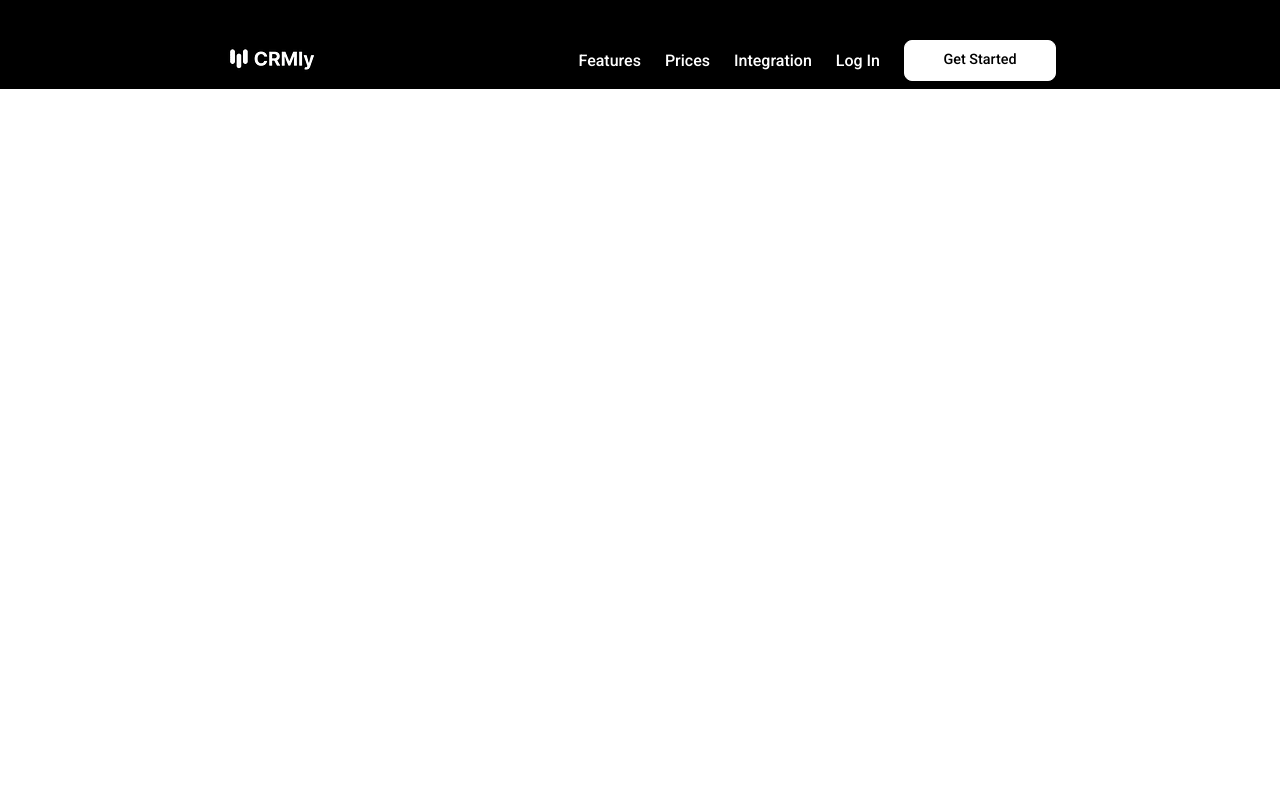
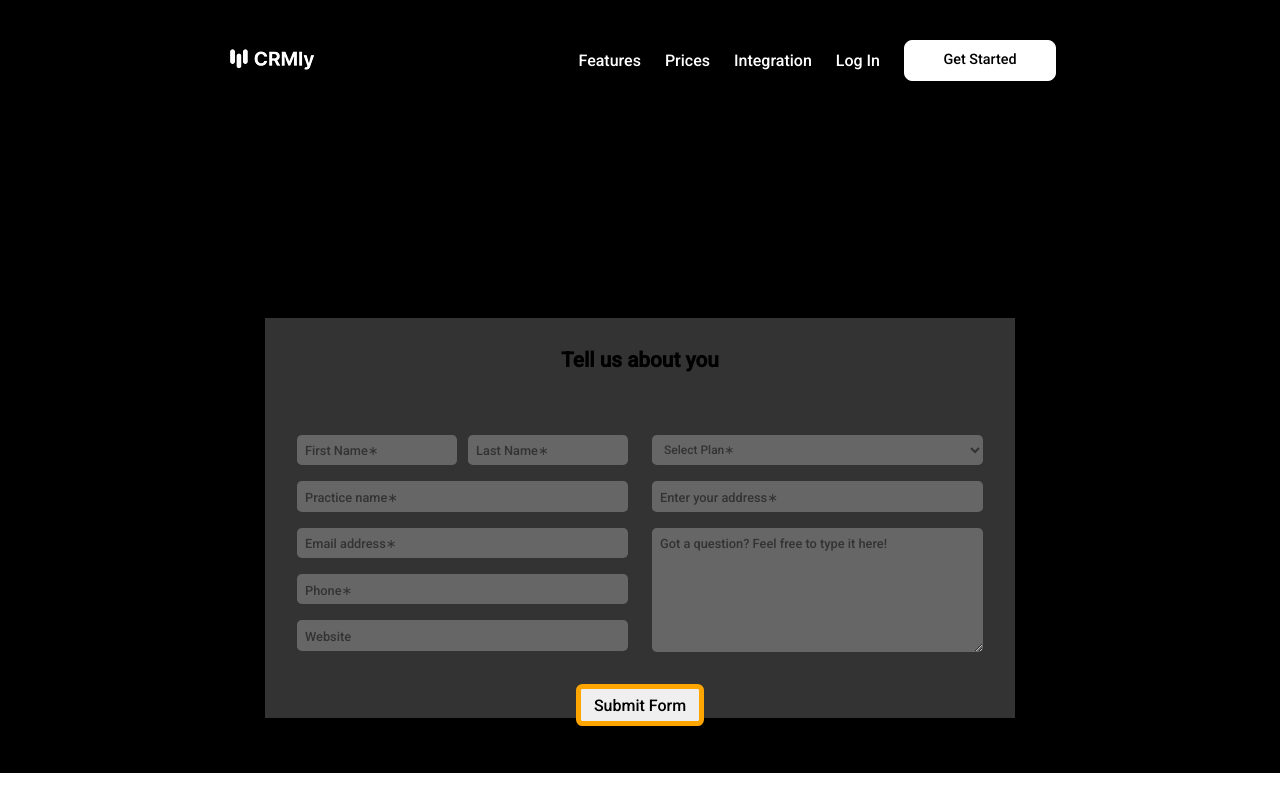
Before and after one commit to longhairshortcode/crmly, a React (Vite) app: page /signup2 in a window 1280 px wide. Built offline with nearby package versions, Linux system fonts and the light colour scheme.

Commit message:
just need to move submit button

```diff
--- a/src/App.jsx
+++ b/src/App.jsx
@@ -4,6 +4,7 @@ import { Routes, Route } from "react-router-dom"
 import Navbar from "./layout/Navbar"
 import Prices from "./pages/Prices"
 import Signup from "./pages/Signup"
+import SignupForm2 from "./pages/SignupForm2"
 
 
 function App() {
@@ -15,6 +16,7 @@ function App() {
       <Routes>
         <Route path={"/prices"} element={<Prices/>}></Route>
         <Route path={"/signup"} element={<Signup/>}></Route>
+        <Route path={"/signup2"} element={<SignupForm2/>}></Route>
       </Routes>
 
     </>
--- a/src/Components/Signup/SignupForm.jsx
+++ b/src/Components/Signup/SignupForm.jsx
@@ -1,11 +1,30 @@
 import style from "./SignupForm.module.css"
-
+import { useState } from "react"
+import { useEffect } from "react"
 
 function SignupForm() {
 
   function handleSubmit(e){
     e.preventDefault()
   }
+
+  const [firstName, setFirstName] = useState("")
+  const [lastName, setLastName] = useState("")
+  const [practiceName, setPracticeName] = useState("")
+  const [emailAddress, setEmailAddress] = useState("")
+  const [tel, setTel] = useState("")
+  const [url, setUrl] = useState("")
+  const [plan, setPlan] = useState("")
+  const [homeAddr, setHomeAddr] = useState("")
+  const [comments, setComments] = useState("")
+
+
+   useEffect(()=>{
+   console.log(emailAddress)
+   console.log(firstName)
+  }, [emailAddress, firstName])
+
+
 
   return (
     <div className={style.container}>
@@ -16,24 +35,24 @@ function SignupForm() {
         <div className={style.containerBelowH2}>
           <div className={`${style['form1']} ${style['formsBoth']}`}>
 
-            <input type="text" name="firstName" value="" required className={style.firstName} placeholder='First name&lowast;'/>
-            <input type="text" name="lastName" value="" required className={style.lastName} placeholder='Last name&lowast;'/>
+            <input type="text" name="firstName" value={firstName} onChange={(e) => setFirstName(e.target.value)} required className={style.firstName} placeholder='First name&lowast;'/>
+            <input type="text" name="lastName" value={lastName} onChange={(e) => setLastName(e.target.value)} required className={style.lastName} placeholder='Last name&lowast;'/>
 
-            <input type="text" name="practiceName" value="" required className={style.practiceName} placeholder='Practice name&lowast;'/>
-            <input type="email" name="emailAddress" value="" required className={style.emailAddress} placeholder='Email address&lowast;'/>
-            <input type="tel" name="tel" value="" required className={style.phone}placeholder='Phone&lowast;'/>
-            <input type="url" name="url" value="" required className={style.website}placeholder='Website'/>
+            <input type="text" name="practiceName" value={practiceName} onChange={(e) => setPracticeName(e.target.value)} required className={style.practiceName} placeholder='Practice name&lowast;'/>
+            <input type="email" name="emailAddress" value={emailAddress} onChange={(e) => setEmailAddress(e.target.value)} required className={style.emailAddress} placeholder='Email address&lowast;'/>
+            <input type="tel" name="tel" value={tel} onChange={(e) => setTel(e.target.value)} required className={style.phone}placeholder='Phone&lowast;'/>
+            <input type="url" name="url" value={url} onChange={(e) => setUrl(e.target.value)} required className={style.website}placeholder='Website'/>
           </div>
 
           <div className={`${style['form2']} ${style['formsBoth']}`}>
-            <select value="" className={style.selectPlan}>
+            <select value={plan} onChange={(e) => setPlan(e.target.value)} className={style.selectPlan}>
               <option className={style.selectPlanShow}>Select Plan&lowast;</option>
               <option>Plan 1</option>
               <option>Plan 2</option>
               <option>Plan 3</option>
             </select>
-            <input type="text" name="homeAddr" value="" required className={style.addr} placeholder="Enter your address&lowast;"/>
-            <textarea name="comments" value="" required className={style.commentsSection} placeholder="Got a question? Feel free to type it here!"></textarea>
+            <input type="text" name="homeAddr" value={homeAddr} onChange={(e) => setHomeAddr(e.target.value)} required className={style.addr} placeholder="Enter your address&lowast;"/>
+            <textarea name="comments" value={comments} onChange={(e) => setComments(e.target.value)} required className={style.commentsSection} placeholder="Got a question? Feel free to type it here!"></textarea>
           </div>
         </div>
         <button type="submit" className={style.submitBut}>Submit Form</button>
--- a/src/Components/Signup/SignupHero.module.css
+++ b/src/Components/Signup/SignupHero.module.css
@@ -2,10 +2,10 @@
     display: flex;
     flex-direction: column;
     align-items: center;
-    height: 40vh;
+    height: 45vh;
     gap: 3rem;
     color: white;
-    background-color: black;
+    background-color: #000;
 }
 
 .title{
--- a/src/layout/Navbar.jsx
+++ b/src/layout/Navbar.jsx
@@ -26,7 +26,7 @@ const closeLinkMenu = () => {
       </div>
 
       <div className={`${style['rightLinks']} ${showLinks ? style['showLinks'] : ""}`}>
-            <NavLink to="/features" onClick={closeLinkMenu}>Features</NavLink>
+            <NavLink to="/signup2" onClick={closeLinkMenu}>Features</NavLink>
             <NavLink to="/prices" onClick={closeLinkMenu}>Prices</NavLink>
             <NavLink to="/integration" onClick={closeLinkMenu}>Integration</NavLink>
             <NavLink to="/login" onClick={closeLinkMenu}>Log In</NavLink>
--- a/src/pages/Prices.module.css
+++ b/src/pages/Prices.module.css
@@ -1,7 +1,7 @@
 .container{
     height: 100vh;
     padding-bottom: 2rem;
-    background-color: black;
+    background-color: #000;
 }
 
 .title{
--- a/src/pages/Signup.jsx
+++ b/src/pages/Signup.jsx
@@ -1,5 +1,6 @@
 import SignupHero from "../Components/Signup/SignupHero"
 import SignupForm from "../Components/Signup/SignupForm"
+import SignupForm2 from "./SignupForm2"
 
 const Signup = () => {
   return (
--- /dev/null
+++ b/src/pages/SignupForm2.jsx
@@ -0,0 +1,57 @@
+import style from "./SignupForm2.module.css"
+import { useState } from "react"
+
+
+
+function SignupForm2() {
+
+    function handleSubmit(e){
+        e.preventDefault()
+    }
+
+    const [firstName, setFirstName] = useState("")
+    const [lastName, setLastName] = useState("")
+    const [practiceName, setPracticeName] = useState("")
+    const [emailAddress, setEmailAddress] = useState("")
+    const [tel, setTel] = useState("")
+    const [url, setUrl] = useState("")
+    const [selectPlan, setSelectPlan] = useState("")
+    const [homeAddr, setHomeAddr] = useState("")
+    const [comment, setComment] = useState("")
+
+  return (
+    <div className={style.container}>
+      <form className={style.containerForm} onClick={handleSubmit}>
+
+        <h2 className={style.formH2}>Tell us about you</h2>
+
+        <div className={style.containerOfBothForms}>
+        <div className={style.formLeft}>
+          <div className={style.firstLastContainer}>
+            <input className={style.firstName} type="text" name="firstName" value={firstName} onChange={(e) => setFirstName(e.target.value)} required placeholder="First Name&lowast;"/>
+            <input className={style.lastName} type="text" name="lastName" value={lastName} onChange={(e) => setLastName(e.target.value)} required placeholder="Last Name&lowast;"/>
+          </div>
+            <input className={style.practiceName} type="text" name="practiceName" value={practiceName} onChange={(e) => setPracticeName(e.target.value)} required placeholder="Practice name&lowast;"/>
+            <input className={style.emailAddress} type="email" name="emailAddress" value={emailAddress} onChange={(e) => setEmailAddress(e.target.value)} required placeholder="Email address&lowast;"/>
+            <input className={style.tel} type="tel" name="tel" value={tel} onChange={(e)=>setTel(e.target.value)} required placeholder="Phone&lowast;"/>
+            <input className={style.url} type="url" name="url" value={url} onChange={(e)=>setUrl(e.target.value)} required placeholder="Website"/>
+        </div>
+
+        <div className={style.formRight}>
+            <select className={style.selectPlan} value={selectPlan} onChange={(e)=>(setSelectPlan(e.target.value))}>
+                <option className={style.selectPlanShown}>Select Plan&lowast;</option>
+                <option>Plan 1</option>
+                <option>Plan 2</option>
+                <option>Plan 3</option>
+            </select>
+            <input className={style.homeAddr} type="text" name="homeAddr" value={homeAddr} onChange={(e)=>setHomeAddr(e.target.value)} required placeholder="Enter your address&lowast;"/>
+            <textarea className={style.comment} name="comment" value={comment} onChange={(e)=>setComment(e.target.value)} required placeholder="Got a question? Feel free to type it here!"></textarea>
+        </div>
+        </div>
+        <button type="submit" className={style.submitBut}>Submit Form</button>
+      </form>
+    </div>
+  )
+}
+
+export default SignupForm2
--- /dev/null
+++ b/src/pages/SignupForm2.module.css
@@ -0,0 +1,100 @@
+.container{
+    display: flex;
+    justify-content: center;
+    align-items: flex-end;
+    background-color: #000;
+    /* border: green solid 2px; */
+    height: 684px;
+    width: 100%;
+
+}
+
+
+.containerForm{
+    display: flex;
+    flex-direction: column;
+    height: 400px;
+    max-width: 750px;
+    margin-bottom: 55px;
+    gap: 2rem;
+    /* margin-top: 17.5rem; */
+    /* margin-left: auto; */
+    /* margin-right: auto; */
+    background-color: #333;
+    /* border: yellow 2px solid; */
+
+}
+
+.formH2{
+    margin: 2rem auto;
+    font-size: 1.3rem;
+    /* border: white 2px solid; */
+}
+
+ .containerOfBothForms{
+    display: flex;
+    /* margin-top: 1rem; */
+    padding: 0 2rem;
+    gap: 1.5rem;
+    /* border: 3px blue solid; */
+
+}
+
+.formLeft{
+    display: flex;
+    flex-wrap: wrap;
+    background-color: #333;
+    width: 50%;
+    height: fit-content;
+    gap: 1rem;
+    /* border: pink 2px solid; */
+
+}
+
+.firstLastContainer{
+    display: flex;
+    gap: .7rem;
+}
+
+.formRight{
+    display: flex;
+    flex-wrap: wrap;
+    background-color: #333;
+    width: 50%;
+    gap: 1rem;
+    /* border: 2px red solid; */
+    height: fit-content
+
+}
+
+.firstName, .lastName, .practiceName, .emailAddress, .tel, .url, .selectPlan, .homeAddr, .comment{
+    width: 100%;
+    height: 1.9rem;
+    border-radius: .3rem;
+    background-color: #666;
+    padding-left: 8px;
+
+}
+
+.selectPlan{
+    color: #333;
+    font-size: 12px;
+}
+
+
+.comment{
+    height: 7.8rem;
+    padding: 8px;
+}
+
+input::placeholder, textarea::placeholder{
+    color: #333;
+}
+
+.submitBut{
+    width: fit-content;
+    margin: 0 auto;
+    border-radius: .4rem;
+    padding: .4rem .8rem;
+    border: 5px orange solid;
+}
```
Also changed, not shown: src/Components/Signup/SignupForm.module.css (+12 -8 lines).
